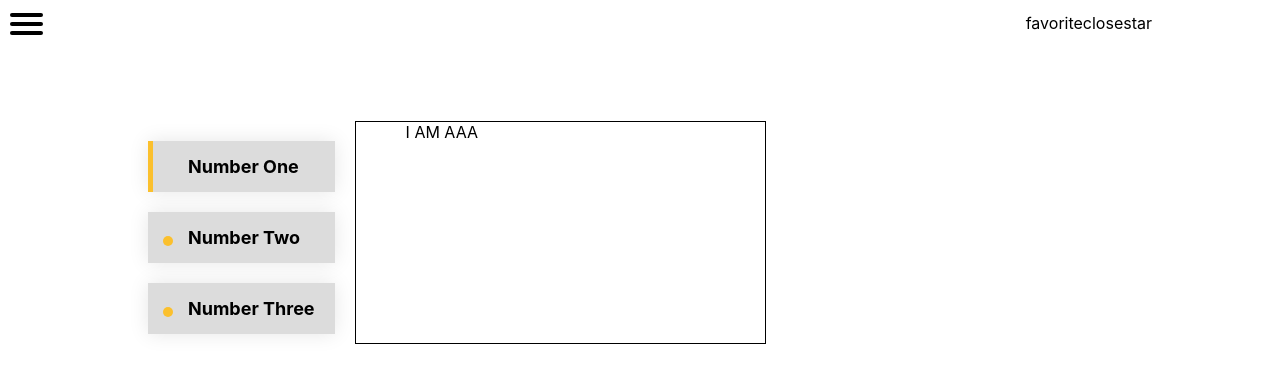
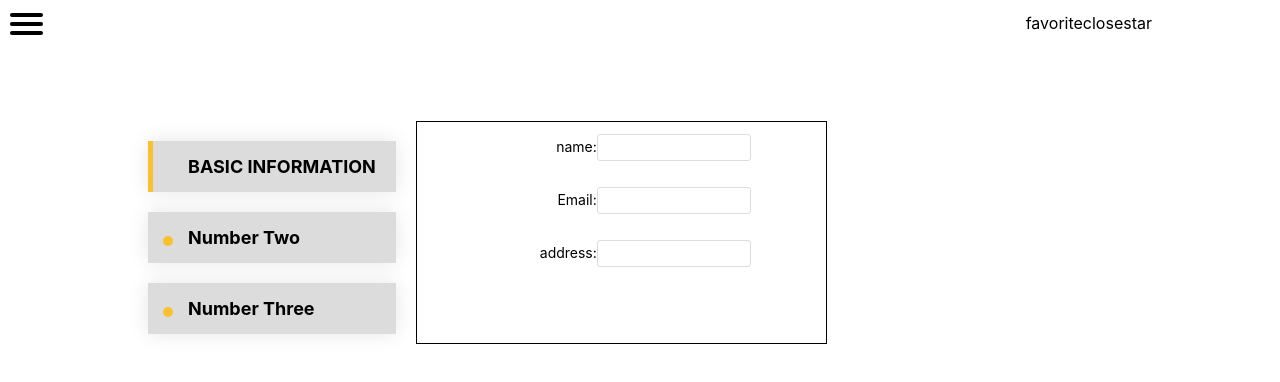
Before and after one commit to KarinLien/HandPaintedTry, a React (Create React App) app: page /tabs in a window 1280 px wide. Shown: the top 382 px of the page. Built offline with nearby package versions, Linux system fonts and the light colour scheme.

Commit message:
update login input css and add tabsexam index and css

```diff
--- a/src/components/LoginOrRegistered/style.css
+++ b/src/components/LoginOrRegistered/style.css
@@ -21,6 +21,9 @@
   display: block;
   margin: 5px;
   padding: 10px;
+  border: 1px solid #ddd;
+  font-size: 13px;
+  border-radius: 3px;
 }
 
 .login-content {
--- a/src/components/TabsExam/index.js
+++ b/src/components/TabsExam/index.js
@@ -1,12 +1,27 @@
 import React from "react";
 import "./style.css";
 
-const AAA = () => {
-  return <span>I AM AAA</span>;
+const BasicContent = () => {
+  return (
+    <div className="basic-box">
+      <div className="basic-input">
+        <label>name:</label>
+        <input type="text" />
+      </div>
+      <div className="basic-input">
+        <label>Email:</label>
+        <input type="text" />
+      </div>
+      <div className="basic-input">
+        <label>address:</label>
+        <input type="text" />
+      </div>
+    </div>
+  );
 };
 
 const data = [
-  { title: "Number One", content: <AAA /> },
+  { title: "BASIC INFORMATION", content: <BasicContent /> },
   { title: "Number Two", content: "EFGHIJK" },
   { title: "Number Three", content: "LMNOPQR" }
 ];
--- a/src/components/TabsExam/style.css
+++ b/src/components/TabsExam/style.css
@@ -46,3 +46,30 @@
   position: absolute;
   transition: 0.5s all cubic-bezier(0.075, 0.82, 0.165, 1);
 }
+.basic-box {
+  display: flex;
+  flex-direction: column;
+}
+.basic-input {
+  margin: 10px;
+  height: 33px;
+  display: inline-block;
+  width: 300px;
+  min-width: 300px;
+  position: relative;
+}
+.basic-input input {
+  height: 23px;
+  border: 1px solid #ddd;
+  padding-left: 10px;
+  font-size: 13px;
+  border-radius: 3px;
+  width: 140px;
+}
+.basic-input label {
+  width: 120px;
+  font-size: 14px;
+  line-height: 30px;
+  display: inline-block;
+  text-align: right;
+}
```
